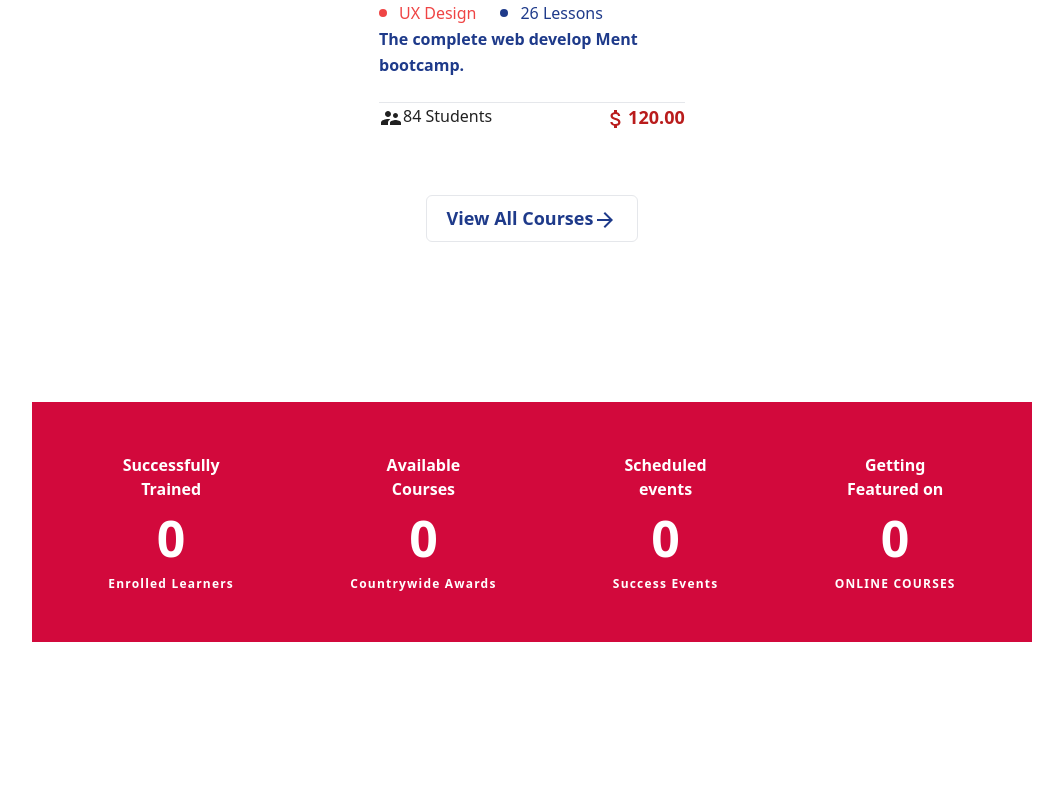
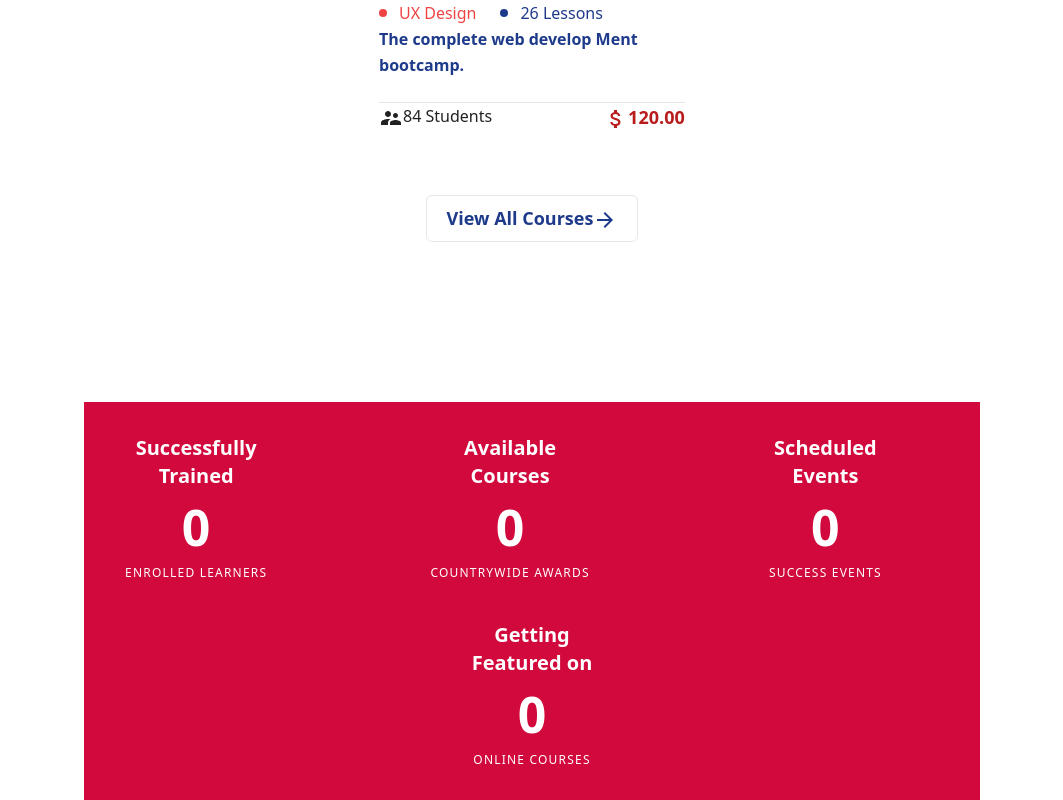
Before and after one commit to Fission-Fox/school-web, a Next.js app: page / in a window 1280 px wide. Shown: the part 3637-4437 px from the top of the page, without its empty margins (108-1171 px from the left). Before the commit the page ends 4279 px from the top, so only its background shows below. Built offline with nearby package versions, Linux system fonts and the light colour scheme.

Commit message:
fix: courses

```diff
--- a/src/components/courses.tsx
+++ b/src/components/courses.tsx
@@ -3,39 +3,41 @@ import courses from "@/components/courses";
 export default function Courses() {
   return (
     <>
-      <div className="flex justify-center">
-        <div className="flex justify-evenly w-[1000px] h-60 pt-50 pb-50 bg-[#D2093C]   text-white font-sans gap-10">
-          <div className="flex flex-col justify-center items-center">
-            <div className="font-bold">Successfully </div>
-            <div className="font-bold">Trained</div>
-            <div className="font-semibold text-[50px]">0</div>
-            <div className="font-semibold text-[12px] leading-4 tracking-widest">
-              Enrolled Learners
+      <div className="flex flex-row flex-wrap  justify-evenly pt-50 pb-50 w-[70%] m-auto py-8  bg-[#D2093C]   text-white font-sans gap-10">
+        <div className="flex flex-col justify-center items-center px-8 m-auto">
+          <div className="font-bold text-xl ">Successfully </div>
+          <div className="font-bold text-xl ">Trained</div>
+          <div className="font-semibold text-[50px] ">0</div>
+          <div className="font-medium  text-[12px] leading-4 tracking-widest  ">
+            ENROLLED LEARNERS
           </div>
         </div>
-          <div className="flex flex-col justify-center items-center">
-            <div className="font-bold">Available</div>
-            <div className="font-bold">Courses</div>
+        <div className="inline-block h-[80%] my-auto w-[1px] self-stretch bg-[rgba(255,255,255,.2)] opacity-100 dark:opacity-50"></div>
+        <div className="flex flex-col justify-center items-center px-8 m-auto">
+          <div className="font-bold text-xl">Available</div>
+          <div className="font-bold text-xl">Courses</div>
           <div className="font-semibold text-[50px]">0</div>
-            <div className="font-semibold text-[12px] leading-4 tracking-widest">
-              Countrywide Awards
+          <div className="font-medium text-[12px] leading-4 tracking-widest">
+            COUNTRYWIDE AWARDS
           </div>
         </div>
-          <div className="flex flex-col justify-center items-center">
-            <div className="font-bold">Scheduled </div>
-            <div className="font-bold">events</div>
+        <div className="inline-block  h-[80%] my-auto w-[1px] self-stretch  bg-[rgba(255,255,255,.2)] opacity-100 dark:opacity-50 "></div>
+
+        <div className="flex flex-col justify-center items-center px-12 m-auto">
+          <div className="font-bold text-xl">Scheduled </div>
+          <div className="font-bold text-xl">Events</div>
           <div className="font-semibold text-[50px]">0</div>
-            <div className="font-semibold text-[12px] leading-4 tracking-widest">
-              Success Events
+          <div className="font-medium text-[12px] leading-4 tracking-widest">
+            SUCCESS EVENTS
           </div>
         </div>
-          <div className="flex flex-col justify-center items-center">
-            <div className="font-bold">Getting</div>
-            <div className="font-bold">Featured on</div>
+        <div className="inline-block  h-[80%] my-auto w-[1px] self-stretch bg-[rgba(255,255,255,.2)] opacity-100 dark:opacity-50 "></div>
+        <div className="flex flex-col justify-center items-center px-12 m-auto w-full">
+          <div className="font-bold text-xl">Getting</div>
+          <div className="font-bold text-xl">Featured on</div>
           <div className="font-semibold text-[50px]">0</div>
-            <div className="font-semibold text-[12px] leading-4 tracking-widest">
+          <div className="font-medium text-[12px] leading-4 tracking-widest">
             ONLINE COURSES
-            </div>
           </div>
         </div>
       </div>
```
Lines whose indentation alone changed are shown as unchanged.
